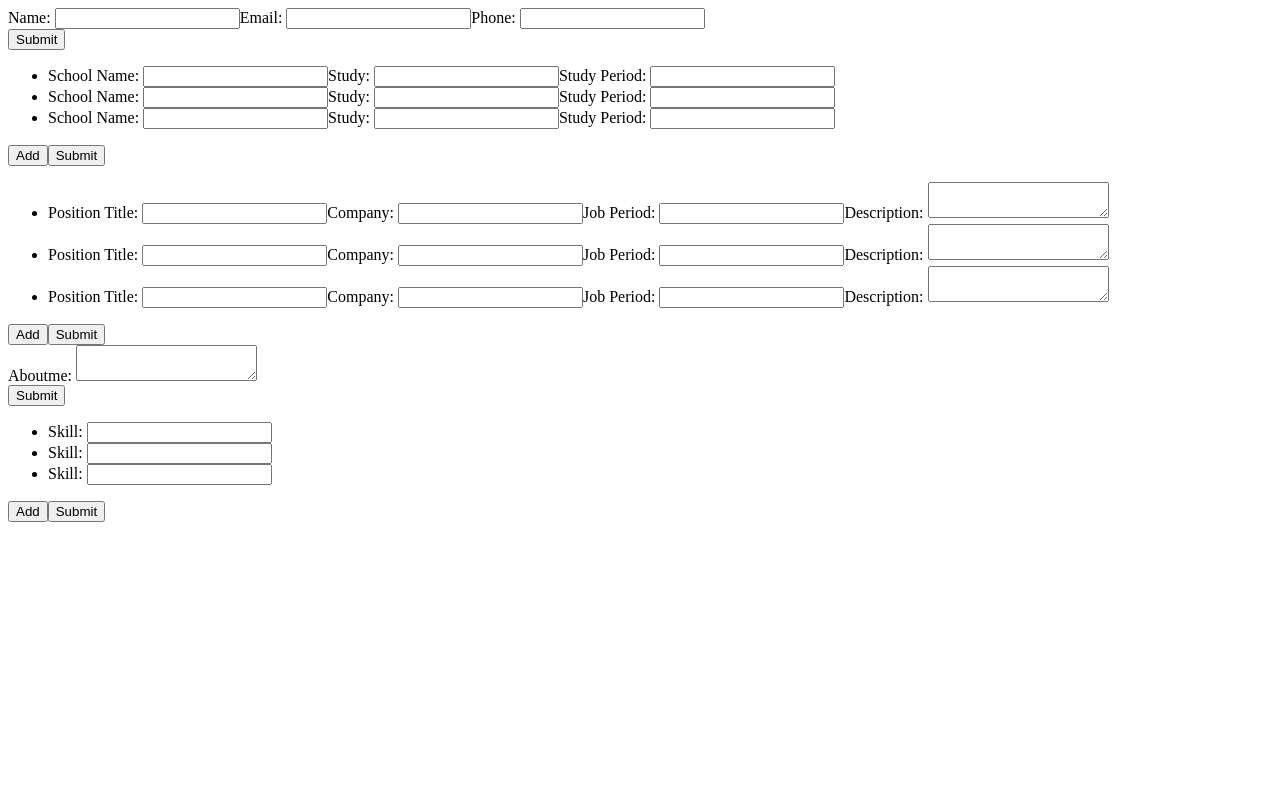
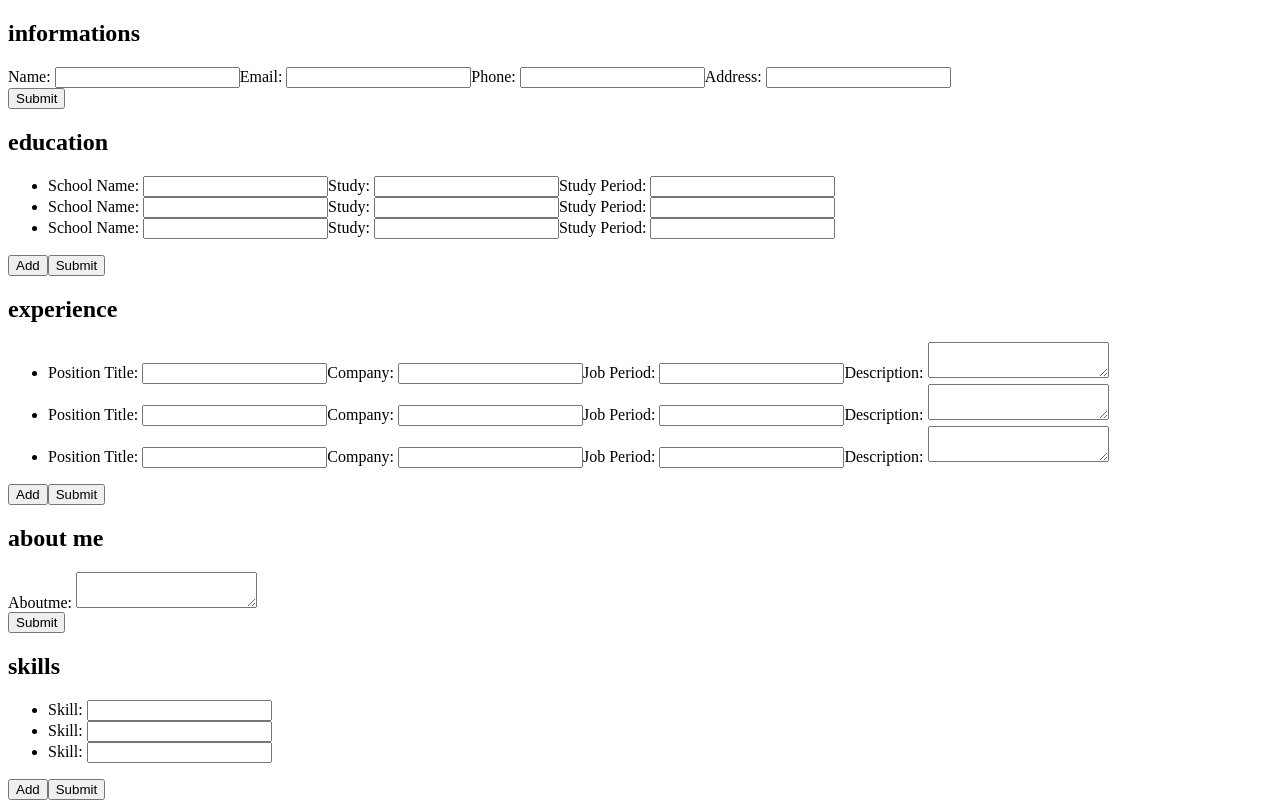
Before and after one commit to NestorNebula/cv-application, a React (Vite) app: page / in a window 1280 px wide. Built offline with nearby package versions, Linux system fonts and the light colour scheme.

Commit message:
refactor: add headers and rename sections

```diff
--- a/src/App.jsx
+++ b/src/App.jsx
@@ -5,8 +5,8 @@ function App() {
   return (
     <>
       <Section type="informations" />
-      <Section type="edexperience" />
-      <Section type="jobexperience" />
+      <Section type="education" />
+      <Section type="experience" />
       <Section type="aboutme" />
       <Section type="skills" />
     </>
--- a/src/components/Form.jsx
+++ b/src/components/Form.jsx
@@ -18,8 +18,13 @@ function Form({ type, id, submit, cvsubmit = false }) {
       label: 'Phone',
       type: 'input',
     },
+    {
+      content: 'address',
+      label: 'Address',
+      type: 'input',
+    },
   ];
-  const edexperience = [
+  const education = [
     {
       content: 'schoolname',
       label: 'School Name',
@@ -36,7 +41,7 @@ function Form({ type, id, submit, cvsubmit = false }) {
       type: 'input',
     },
   ];
-  const jobexperience = [
+  const experience = [
     {
       content: 'position',
       label: 'Position Title',
@@ -77,11 +82,11 @@ function Form({ type, id, submit, cvsubmit = false }) {
     case 'informations':
       section = informations;
       break;
-    case 'edexperience':
-      section = edexperience;
+    case 'education':
+      section = education;
       break;
-    case 'jobexperience':
-      section = jobexperience;
+    case 'experience':
+      section = experience;
       break;
     case 'skills':
       section = skills;
--- a/src/components/Section.jsx
+++ b/src/components/Section.jsx
@@ -4,6 +4,8 @@ import List from './List';
 
 function Section({ type, cvsubmit = false }) {
   const [submit, setSubmit] = useState(false);
+
+  const headerName = type === 'aboutme' ? 'about me' : type;
 
   function updateSubmit() {
     setSubmit(!submit);
@@ -19,6 +21,7 @@ function Section({ type, cvsubmit = false }) {
 
   return (
     <section className={type}>
+      <h2>{headerName}</h2>
       {checkType()}
       {submit ? (
         <button onClick={updateSubmit}>Edit</button>
```
